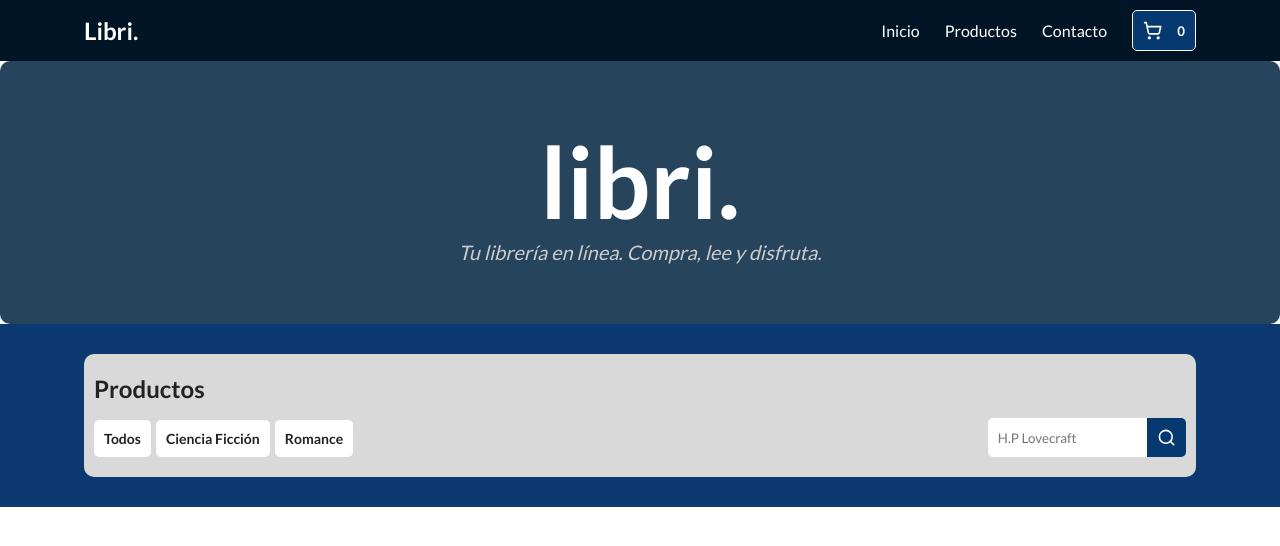
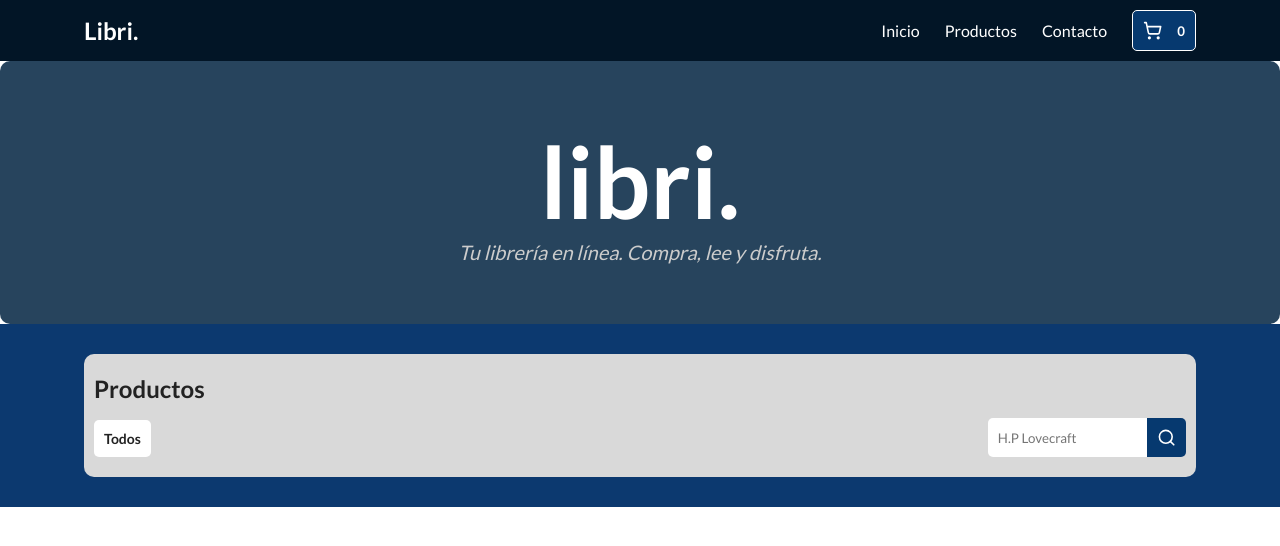
Before and after one commit to EnzoDev10/Libri, a React (Vite) app: page / in a window 1280 px wide. Shown: the top 546 px of the page. Built offline with nearby package versions, Linux system fonts and the light colour scheme.

Commit message:
Removed categories from the book nav.

```diff
--- a/src/components/Bookshelf/Categories/Categories.tsx
+++ b/src/components/Bookshelf/Categories/Categories.tsx
@@ -10,14 +10,6 @@ export const Categories = () => {
 					<input type='radio' id='Todos' name='categories' />
 					<label htmlFor='All'>Todos</label>
 				</li>
-				<li>
-					<input type='radio' id='Ciencia' name='categories' />
-					<label htmlFor='Ciencia'>Ciencia Ficción</label>
-				</li>
-				<li>
-					<input type='radio' id='Romance' name='categories' />
-					<label htmlFor='Romance'>Romance</label>
-				</li>
 			</ul>
 		</article>
 	);
```
